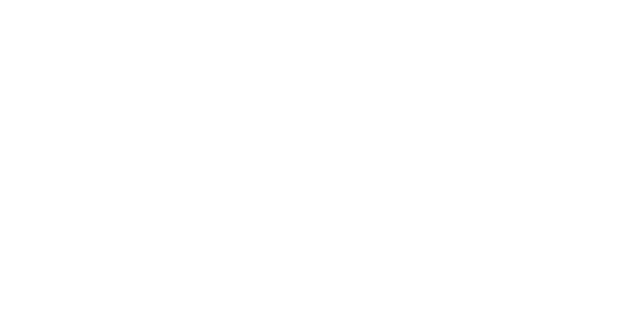
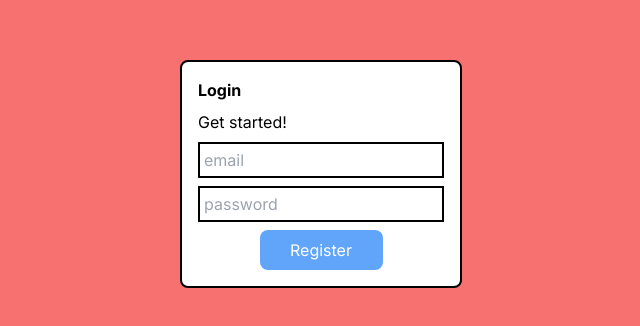
Before and after one commit to hniht3002/social-client-app, a React (Create React App) app: page /login in a window 1280 px wide. Before the commit this address had no page. Shown: the part 226-552 px from the top of the page, without its empty margins (319-959 px from the left). Built offline with nearby package versions, Linux system fonts and the light colour scheme.

Commit message:
add authen

```diff
--- /dev/null
+++ b/src/components/Authen/Login/LoginForm.tsx
@@ -0,0 +1,61 @@
+import React from "react";
+import axiosInstance from "@/plugins/axios";
+
+function LoginForm() {
+  const [data, setData] = React.useState({
+    email: "",
+    password: "",
+  });
+
+  const handleSubmit = async (e: any) => {
+    e.preventDefault();
+    try {
+      const User:any =  await axiosInstance.post("/login", data);
+      console.log(User);
+
+    } catch (error) {
+      console.log(error);
+
+    }
+  };
+
+  return (
+    <div>
+      <div className="border-2 border-black bg-white text-left rounded-lg overflow-hidden">
+        <form className="flex flex-col gap-2 p-4 w-full" method="post">
+          <h2 className="font-bold">Login</h2>
+          <p>Get started!</p>
+
+          <input
+            className="p-1 border-2 border-black"
+            type="text"
+            placeholder="email"
+            value={data.email}
+            onChange={(e) => {setData({"email" : e.target.value, "password": data.password})}}
+          />
+
+          <input
+            className="p-1 border-2 border-black"
+            type="text"
+            id=""
+            placeholder="password"
+            name="pasword"
+            value={data.password}
+            onChange={(e) => {setData({"email" : data.email, "password" : e.target.value})}}
+          />
+
+          <button
+            className="w-1/2 mx-auto rounded-lg bg-blue-400 text-white p-2"
+            onClick={(e) => {
+              handleSubmit(e);
+            }}
+          >
+            Register
+          </button>
+        </form>
+      </div>
+    </div>
+  );
+}
+
+export default LoginForm;
--- /dev/null
+++ b/src/components/Authen/Register/RegisterForm.tsx
@@ -0,0 +1,104 @@
+import React from "react";
+import axiosInstance from "@/plugins/axios";
+function RegisterForm() {
+  const [data, setData] = React.useState({
+    name: "",
+    email: "",
+    psw: "",
+    sec_psw: "",
+  });
+
+  const handleSubmit = async (e: any) => {
+    e.preventDefault();
+    try {
+      const getUser: any = await axiosInstance.post("/register", data);
+      console.log(getUser);
+    } catch (error) {
+      console.log(error);
+    }
+  };
+
+  return (
+    <div className="border-2 border-black bg-white text-left rounded-lg overflow-hidden">
+      <form className="flex flex-col gap-2 p-4 w-full" method="post">
+        <h2 className="font-bold">Register</h2>
+        <p>Join with us!</p>
+
+        <input
+          className="p-1 border-2 border-black"
+          type="text"
+          placeholder="name"
+          value={data.name}
+          onChange={(e) => {
+            setData({
+              name: e.target.value,
+              email: data.email,
+              psw: data.psw,
+              sec_psw: data.sec_psw,
+            });
+          }}
+        />
+
+        <input
+          className="p-1 border-2 border-black"
+          type="text"
+          placeholder="email"
+          value={data.email}
+          onChange={(e) => {
+            setData({
+              name: data.name,
+              email: e.target.value,
+              psw: data.psw,
+              sec_psw: data.sec_psw,
+            });
+          }}
+        />
+
+        <input
+          className="p-1 border-2 border-black"
+          type="text"
+          id=""
+          placeholder="password"
+          name="psw"
+          value={data.psw}
+          onChange={(e) => {
+            setData({
+              name: data.name,
+              email: data.email,
+              psw: e.target.value,
+              sec_psw: data.sec_psw,
+            });
+          }}
+        />
+
+        <input
+          className="p-1 border-2 border-black"
+          type="text"
+          id=""
+          placeholder="confirm password"
+          name="sec_psw"
+          value={data.sec_psw}
+          onChange={(e) => {
+            setData({
+              name: data.name,
+              email: data.email,
+              psw: data.psw,
+              sec_psw: e.target.value,
+            });
+          }}
+        />
+
+        <button
+          className="w-1/2 mx-auto rounded-lg bg-blue-400 text-white p-2"
+          onClick={(e) => {
+            handleSubmit(e);
+          }}
+        >
+          Register
+        </button>
+      </form>
+    </div>
+  );
+}
+
+export default RegisterForm;
--- /dev/null
+++ b/src/layouts/AuthenLayou/AuthenLayout.tsx
@@ -0,0 +1,14 @@
+import {ReactNode} from 'react';
+function AuthenLayout({children}:{children:ReactNode}) {
+    return (
+        <div className='bg-red-400 w-screen h-screen flex items-center justify-center'>
+
+            <div className=''>
+                {children}
+            </div>
+
+        </div>
+    );
+}
+
+export default AuthenLayout;
--- /dev/null
+++ b/src/pages/AuthenPage/Login/Login.tsx
@@ -0,0 +1,7 @@
+import LoginForm from "@/components/Authen/Login/LoginForm";
+
+function Login() {
+    return ( <LoginForm /> );
+}
+
+export default Login;
--- /dev/null
+++ b/src/pages/AuthenPage/Register/Register.tsx
@@ -0,0 +1,11 @@
+import RegisterForm from "@/components/Authen/Register/RegisterForm";
+
+function Register() {
+    return (
+        <div className="">
+            <RegisterForm/>
+        </div>
+    );
+}
+
+export default Register;
--- a/src/pages/AuthenPage/SignIn/SignIn.tsx
+++ /dev/null
@@ -1,5 +0,0 @@
-function SignIn() {
-    return ( <h1>Sign in</h1> );
-}
-
-export default SignIn;
--- a/src/pages/AuthenPage/SignUp/SignUp.tsx
+++ /dev/null
@@ -1,5 +0,0 @@
-function SignUp() {
-    return ( <h1>SignUp</h1> );
-}
-
-export default SignUp;
--- a/src/plugins/axios.ts
+++ b/src/plugins/axios.ts
@@ -7,6 +7,7 @@
 const axiosInstance = axios.create({
   baseURL: base_API_URL,
   headers: {
+    authorization: "null"
   },
 });
 
```
Also changed, not shown: src/routes/routes.js (+5 -2 lines).
